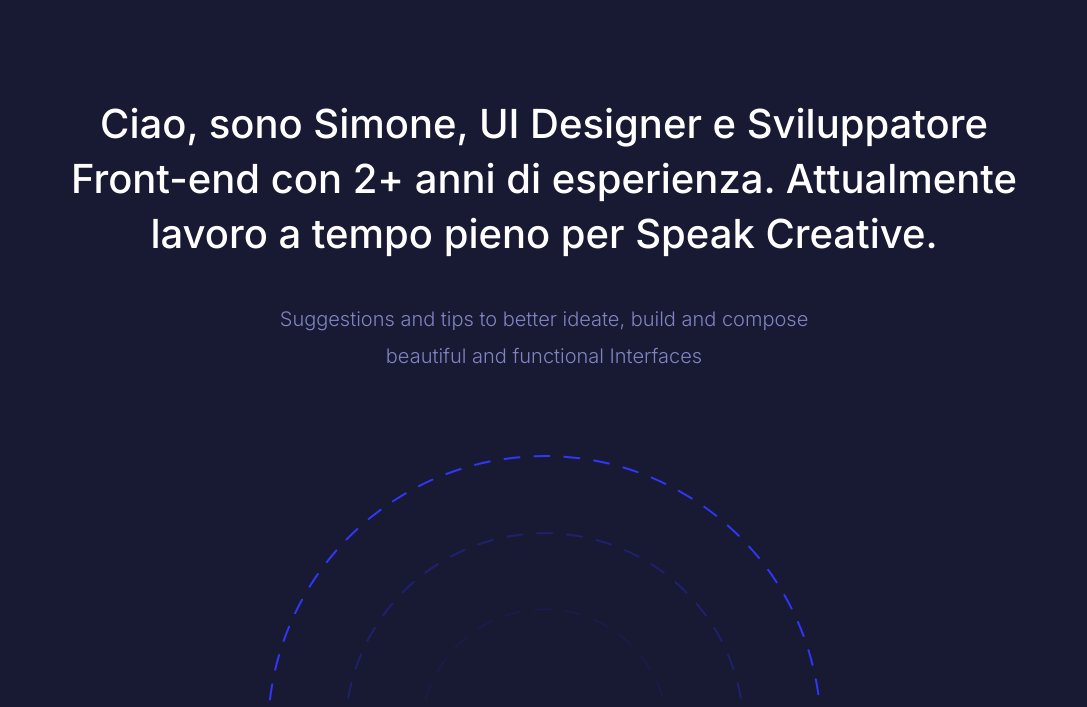
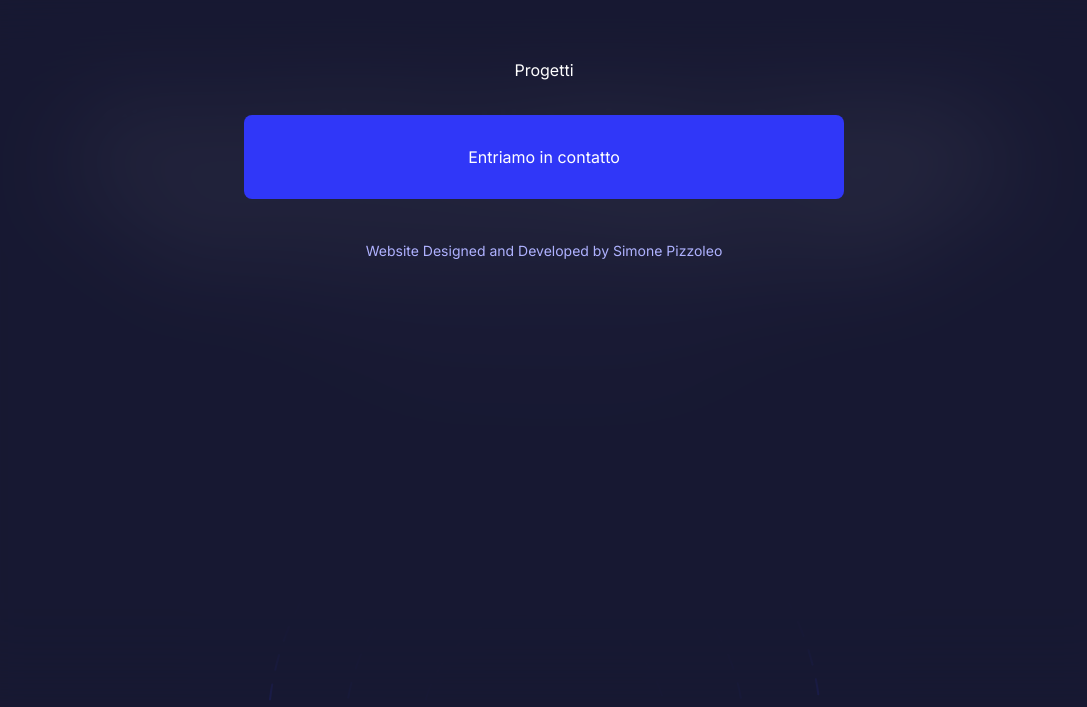
Before and after one commit to simonepizzoleo/simonepizzoleo.github.io, a website: page index.html in a window 1280 px wide. Shown: the part 87-794 px from the top of the page, without its empty margins (96-1183 px from the left). Drawn offline with nearby package versions, Linux system fonts and the light colour scheme.

Commit message:
Build and Style Sidecar

```diff
--- a/index.html
+++ b/index.html
@@ -313,6 +313,34 @@
 
     </footer>
 
+    <!-- Sidecar -->
+    <aside class="page-sidecar">
+
+        <!-- Navigation -->
+        <nav class="page-sidecar__nav">
+
+            <!-- Menu -->
+            <ul>
+
+                <!-- Progetti -->
+                <li>
+                    <a class="button" href="#projects">Progetti</a>
+                </li>
+
+                <!-- Entriamo in contatto -->
+                <li>
+                    <a class="button" href="mailto:simonedel7a@gmail.com">Entriamo in contatto</a>
+                </li>
+
+            </ul>
+
+        </nav>
+
+        <!-- Copyright -->
+        <p class="page-sidecar__copyright">Website Designed and Developed by Simone Pizzoleo</p>
+
+    </aside>
+
     <!-- GSAP -->
     <script src="https://cdnjs.cloudflare.com/ajax/libs/gsap/3.11.4/gsap.min.js"></script>
     <script src="https://cdnjs.cloudflare.com/ajax/libs/gsap/3.11.4/ScrollTrigger.min.js"></script>
--- a/scss/app.scss
+++ b/scss/app.scss
@@ -10,6 +10,7 @@
 
 @import "./components/header";
 @import "./components/footer";
+@import "./components/sidecar";
 
 // Templates
 
--- a/scss/components/_header.scss
+++ b/scss/components/_header.scss
@@ -2,6 +2,8 @@
 
 header {
     background-color: $color-primary-dark;
+    position: relative;
+    z-index: 10;
 }
 
 .header {
--- /dev/null
+++ b/scss/components/_sidecar.scss
@@ -0,0 +1,73 @@
+// SCSS for Sidecar
+
+.page-sidecar {
+    position: fixed;
+    top: 0;
+    left: 0;
+    width: 100%;
+    height: 100%;
+    background-color: rgba(24, 25, 50, 0.7);
+    backdrop-filter: blur(50px);
+    padding: 115px 40px 40px 40px;
+    z-index: 5;
+
+    // Navigation
+    &__nav {
+        margin: 0 auto 40px auto;
+        max-width: 600px;
+
+        // Menu
+        ul {
+            list-style-type: none;
+            display: flex;
+            flex-direction: column;
+            gap: 3px;
+
+            &,
+            li {
+                margin: unset;
+                padding: unset;
+            }
+
+            li {
+
+                &,
+                a {
+                    display: block;
+                    width: 100%;
+                }
+
+                a {
+                    padding: 30px;
+                    font-weight: 400;
+                }
+
+                // Remove background-color from all Buttons
+                // except from the last one
+                &:not(:last-of-type) a {
+                    background-color: unset;
+
+                    // [State] Hover
+                    &:hover {
+                        color: $color-primary-light;
+                    }
+
+                }
+
+            }
+
+        }
+
+    }
+
+    // Copyright
+    &__copyright {
+        font-size: 14px;
+        line-height: 24px;
+        opacity: 1;
+        color: $color-primary-light;
+        text-align: center;
+        margin: unset;
+    }
+
+}
```
Also changed, not shown: scss/app.css.
